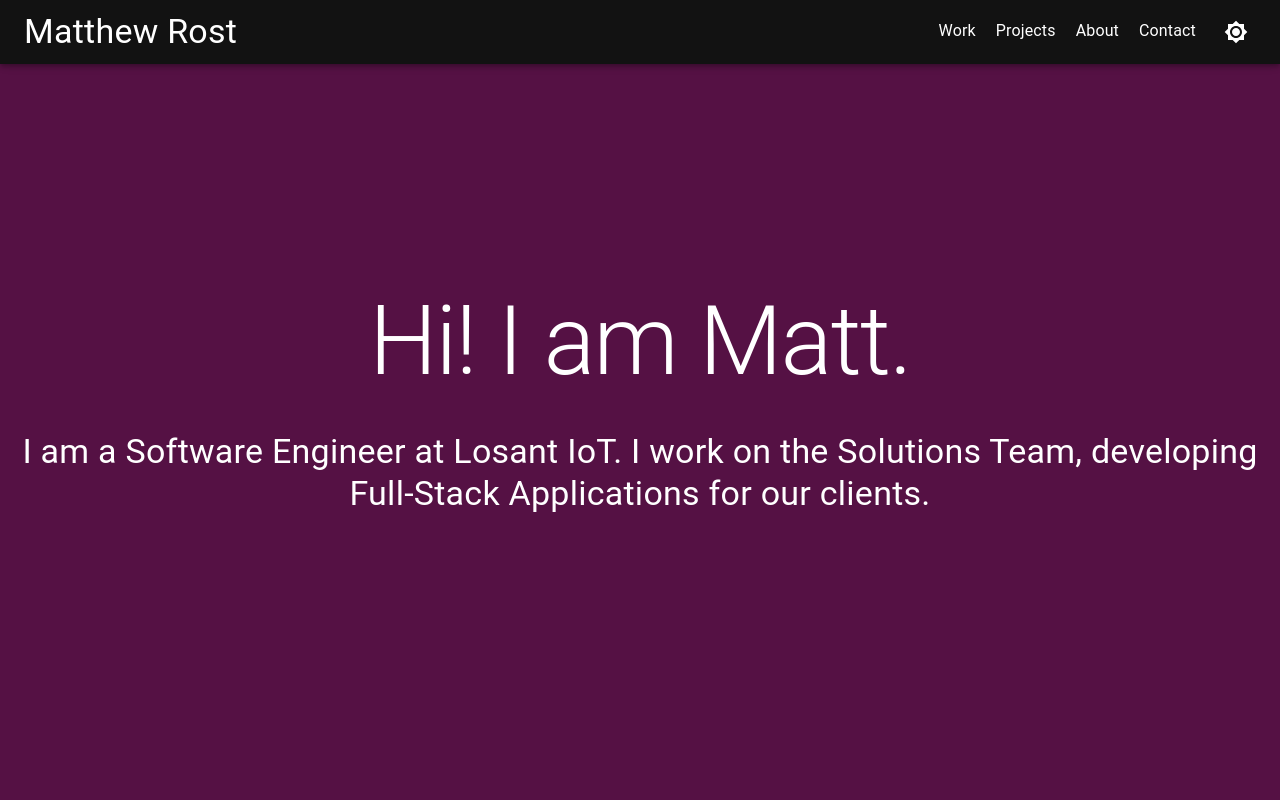
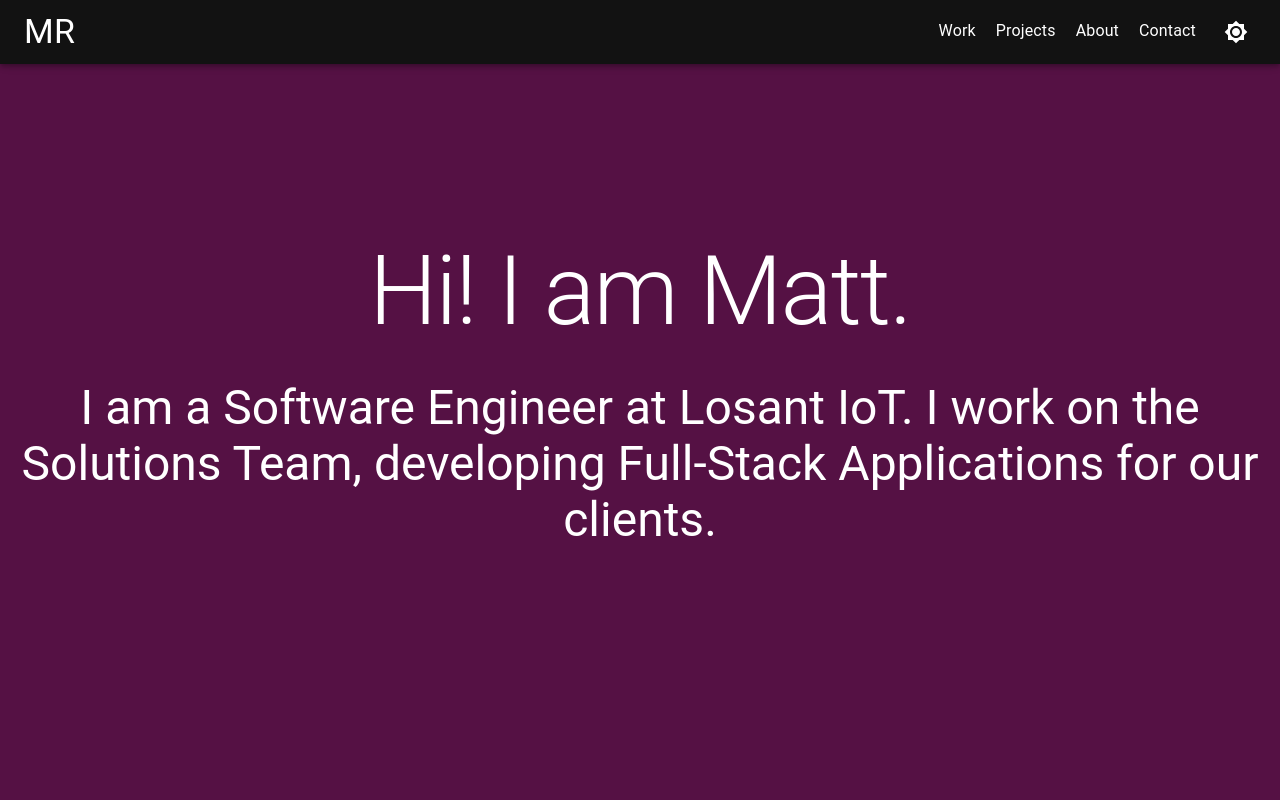
Before and after one commit to mattrost/mattrost.github.io, a React (Create React App) app: page / in a window 1280 px wide. Shown: the top 800 px of the page. Built offline with nearby package versions, Linux system fonts and the light colour scheme.

Commit message:
Modified Navbar hide functionality, Header formatting change

```diff
--- a/src/components/Header.jsx
+++ b/src/components/Header.jsx
@@ -15,8 +15,9 @@ const Header = () => {
             <Typography variant="h1" gutterBottom>
                 Hi! I am Matt.
             </Typography>
-            <Typography variant="h4">
-                I am a Software Engineer at Losant IoT. I work on the Solutions Team, developing Full-Stack Applications for our clients.
+            <Typography variant="h3" gutterBottom>
+                I am a Software Engineer at Losant IoT. I work on the Solutions Team, developing Full-Stack Applications
+                for our clients.
             </Typography>
         </Box>
     );
--- a/src/components/Navbar.jsx
+++ b/src/components/Navbar.jsx
@@ -23,7 +23,8 @@ const Navbar = ({ toggleTheme, themeMode }) => {
     useEffect(() => {
         const handleResize = () => {
             const viewportHeight = window.innerHeight;
-            const isMobile = viewportHeight <= 480; // Adjust as needed
+            const viewportWidth = window.innerWidth;
+            const isMobile = viewportHeight <= 736 || viewportWidth <= 736;
             setNavbarVisibility(!isMobile);
         };
 
@@ -40,7 +41,7 @@ const Navbar = ({ toggleTheme, themeMode }) => {
                 <Grid container justifyContent="space-between" alignItems="center">
                     <Grid item>
                         <Typography variant="h4">
-                            Matthew Rost
+                            MR
                         </Typography>
                     </Grid>
                     <Grid item>
```
